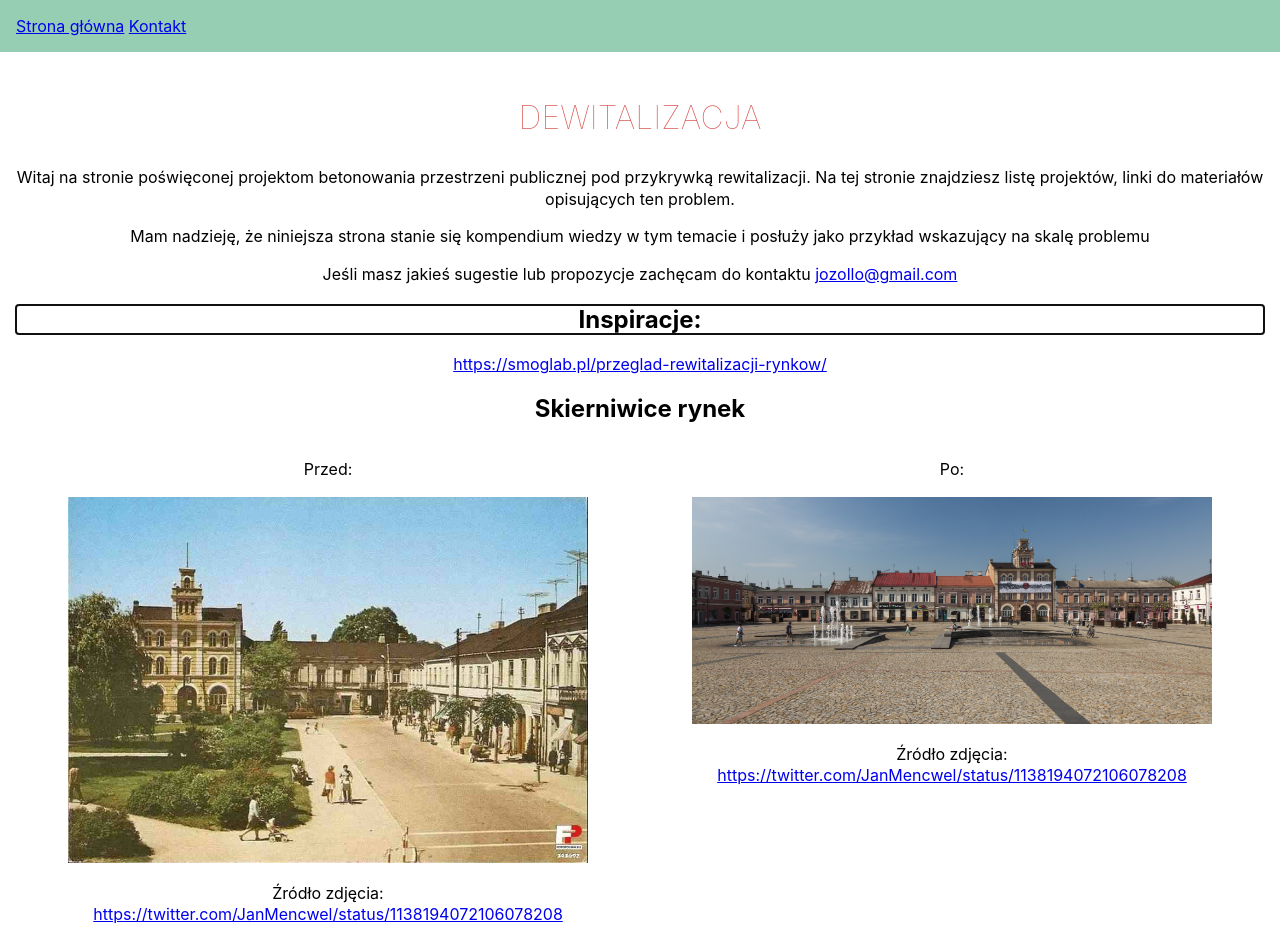
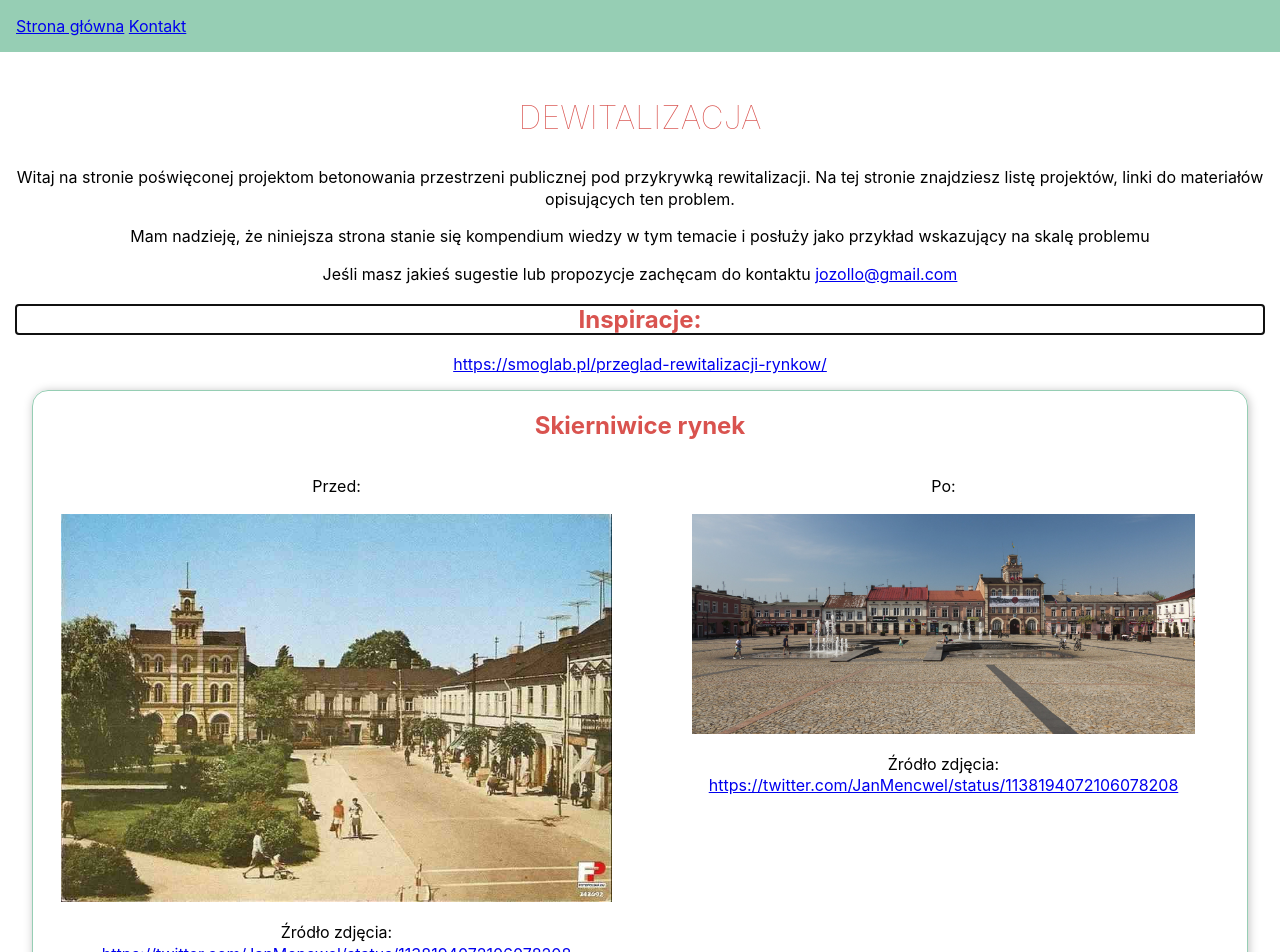
Before and after one commit to masives/dewitalizacja, a Svelte app: page / in a window 1280 px wide. Shown: the top 952 px of the page. Built offline with nearby package versions, Linux system fonts and the light colour scheme.

Commit message:
more colors

```diff
--- a/src/App.svelte
+++ b/src/App.svelte
@@ -59,11 +59,14 @@
   }
 
   h1 {
-    color: var(--primary-color);
     text-transform: uppercase;
     font-weight: 100;
     line-height: 1.1;
     margin: 2rem auto;
+  }
+  h1,
+  h2 {
+    color: var(--primary-color);
   }
 
   p {
--- a/src/Home.svelte
+++ b/src/Home.svelte
@@ -16,12 +16,12 @@
 
 <ul>
   {#each cityData as { title, photos, articles, cost }}
-    <li>
+    <li class="city-list__wrapper">
       <h2>{title}</h2>
       <div class="city-list-item">
         <div class="city-list-item__column">
           <p>Przed:</p>
-          <figure>
+          <figure class="city-list-item__figure">
             <img src={photos.before} alt={`Zdjęcie ${title} przed rewitalizacją`} />
             <figcaption>
               <p>
@@ -54,6 +54,13 @@
 </ul>
 
 <style>
+  .city-list__wrapper {
+    margin: 1rem;
+    border: 1px solid var(--background-color);
+    border-radius: 1rem;
+    box-shadow: 1px 1px 10px 0px rgba(0, 0, 0, 0.25);
+  }
+
   .city-list-item {
     display: flex;
     justify-content: space-around;
@@ -63,6 +70,9 @@
     width: 48%;
   }
 
+  .city-list-item__figure {
+    margin: 1rem;
+  }
   .city-list-item__source-url {
     white-space: nowrap;
     overflow: hidden;
```
